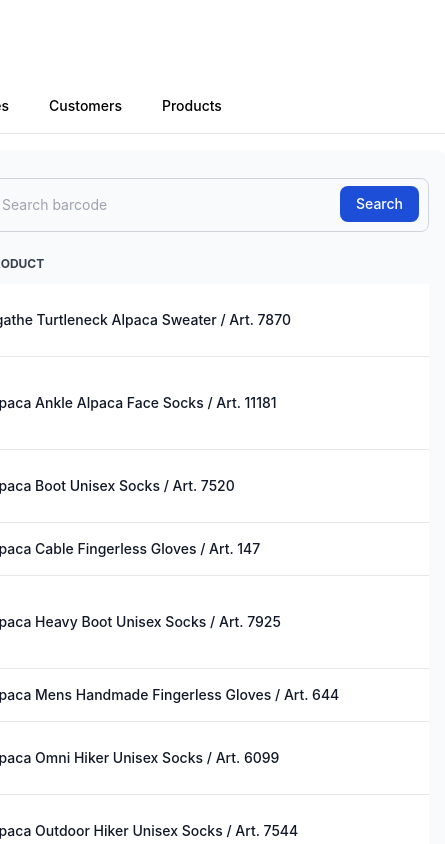
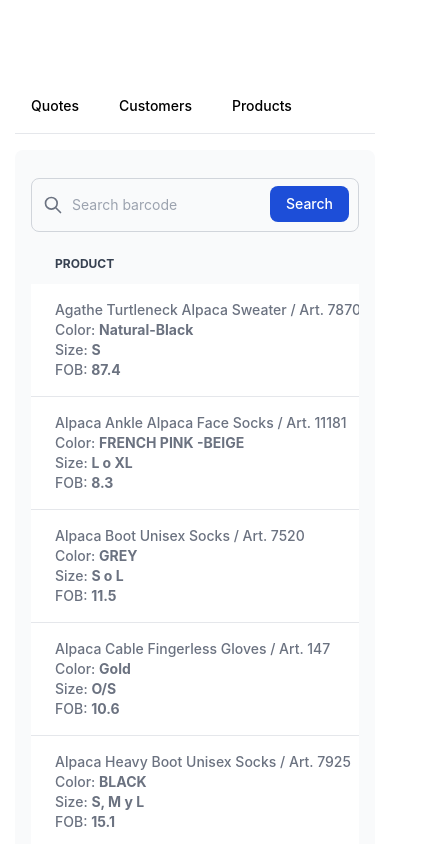
Before and after one commit to lokcito/barcada, a Next.js app: page / in a window 390 px wide. Shown: the top 844 px of the page, 445 px wide, since content can reach past the window. Built offline with nearby package versions, Linux system fonts and the light colour scheme.

Commit message:
3 files modified

```diff
--- a/pages/_products.js
+++ b/pages/_products.js
@@ -1,6 +1,7 @@
 import React, { useState, useEffect } from 'react';
 import {productService} from '../services/productService.js';
 import Search from './_search.js';
+import styles from '../styles/Home.module.css';
 
 function Products() {
   const [ready, setReady] = useState(false);
@@ -32,7 +33,7 @@ function Products() {
       <Search onSearch={onSearch} />
     </div>
     <div className="overflow-x-auto relative sm:rounded-lg">
-      <table className="w-full text-sm text-left text-gray-500 dark:text-gray-400">
+        <table  className={["w-full", "text-sm", "text-left", "text-gray-500", "dark:text-gray-400", styles.fulltable].join(" ")}>
           <thead className="text-xs text-gray-700 uppercase bg-gray-50 dark:bg-gray-700 dark:text-gray-400">
               <tr>
                   <th scope="col" className="py-3 px-6">
@@ -79,6 +80,38 @@ function Products() {
             </tr> )}
           </tbody>
         </table>
+        <table  className={["w-full", "text-sm", "text-left", "text-gray-500", "dark:text-gray-400", styles.minitable].join(" ")}>
+          <thead className="text-xs text-gray-700 uppercase bg-gray-50 dark:bg-gray-700 dark:text-gray-400">
+              <tr>
+                  <th scope="col" className="py-3 px-6">
+                      Product
+                  </th>
+              </tr>
+          </thead>
+          <tbody>
+            {items
+              .filter((e) => {
+                if ( keyWord === "" || !keyWord ) {
+                  return e;
+                }
+                return e.name.toLowerCase().includes(keyWord.toLowerCase());
+              })
+              .sort(function(a, b) {
+                if(a.name.toLowerCase() < b.name.toLowerCase()) return -1;
+                if(a.name.toLowerCase() > b.name.toLowerCase()) return 1;
+                return 0;
+            })
+            .map((e, i) =>
+            <tr key={i} className="bg-white border-b dark:bg-gray-800 dark:border-gray-700 hover:bg-gray-50 dark:hover:bg-gray-600">
+              <th scope="row" className="py-4 px-6 font-medium whitespace-nowrap ">
+                <div className="dark:text-white">{e.name} / Art. {e.id}</div>
+                <div>Color: <strong className="dark:text-white">{e.color}</strong></div>
+                <div>Size: <strong className="dark:text-white">{e.size}</strong></div>
+                <div>FOB: <strong className="dark:text-white">{e.fob}</strong></div>
+              </th>
+            </tr> )}
+          </tbody>
+        </table>
       </div>
   </div>
 }
--- a/pages/index.js
+++ b/pages/index.js
@@ -15,6 +15,7 @@ export default function Home() {
     <div className={styles.container}>
       <Head>
         <title>Classic Alpaca Quotes</title>
+        <meta name="viewport" content="width=device-width, initial-scale=1.0" />
       </Head>
 
       <main className={styles.main}>
--- a/styles/Home.module.css
+++ b/styles/Home.module.css
@@ -119,16 +119,34 @@
     flex-direction: column;
   }
   .wrapper {
-    width: 500px;
+    width: 360px;
+  }
+  .fulltable {
+    display: none;
+  }
+  .minitable {
+    display: block;
   }
 }
 @media (min-width: 601px) and (max-width: 1024px) {
   .wrapper {
     width: 720px;
   }
+  .fulltable {
+    display: block;
+  }
+  .minitable {
+    display: none;
+  }
 }
 @media (min-width: 1025px) {
   .wrapper {
     width: 1024px;
   }
+  .fulltable {
+    display: block;
+  }
+  .minitable {
+    display: none;
+  }
 }
```
